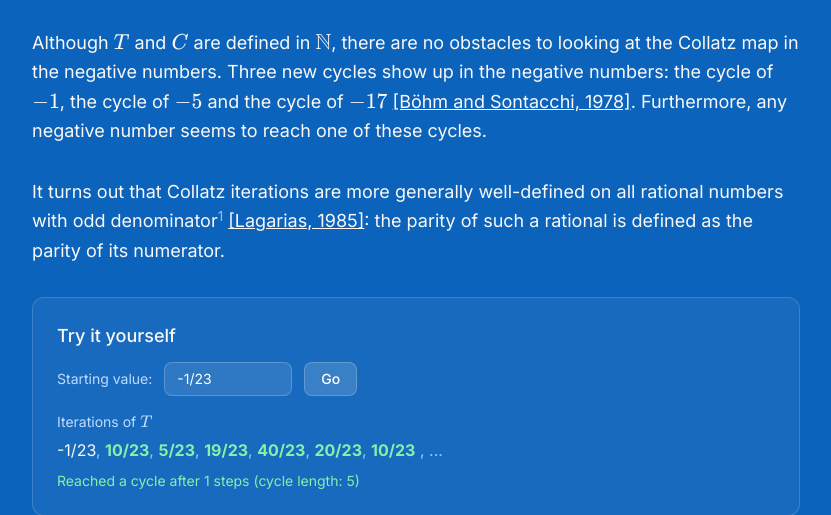
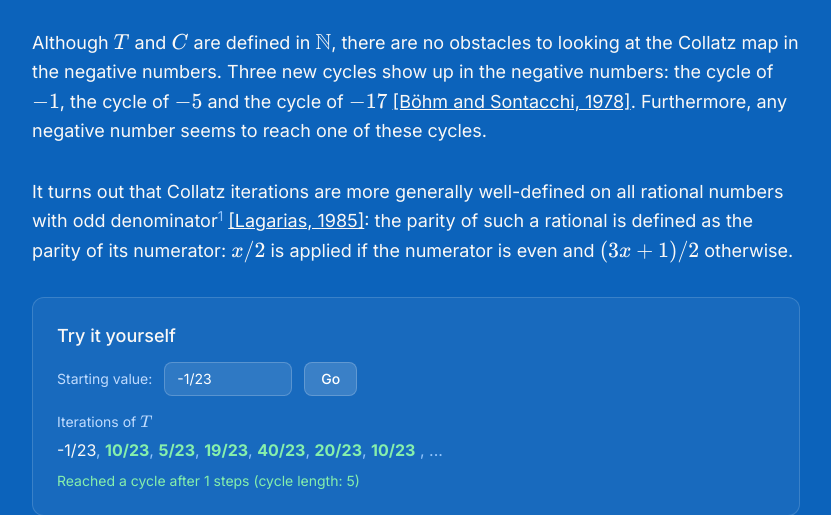
Before and after one commit to ccchallenge-org/ccchallenge, a FastAPI app: template backend/templates/story.html in a window 1280 px wide. Shown: the part 1695-2210 px from the top of the page, without its empty margins (224-1055 px from the left). Run offline with FastAPI, Linux system fonts and the light colour scheme; the template is opened without the code that fills it, so the values that code supplies are empty; parts of the project's set-up code (start-up, migrations or seed data) failed here and were passed over; some libraries are stand-ins or nearby versions.

Commit message:
Clarify parity definition for rationals with odd denominators on story page
Co-Authored-By: Claude Opus 4.6 <noreply@anthropic.com>

```diff
--- a/backend/templates/story.html
+++ b/backend/templates/story.html
@@ -121,7 +121,7 @@
             It turns out that Collatz iterations are more generally well-defined on all rational numbers with odd
             denominator<a href="#fn-1" class="text-blue-300 hover:text-blue-100"><sup>1</sup></a>
             <a href="#ref-lagarias-1985" class="underline hover:text-blue-200">[Lagarias, 1985]</a>:
-            the parity of such a rational is defined as the parity of its numerator.
+            the parity of such a rational is defined as the parity of its numerator: \(x/2\) is applied if the numerator is even and \((3x+1)/2\) otherwise.
         </p>
 
         <div class="bg-white/5 border border-white/15 rounded-xl p-6 my-6" x-data="rationalCollatzWidget()"
```
